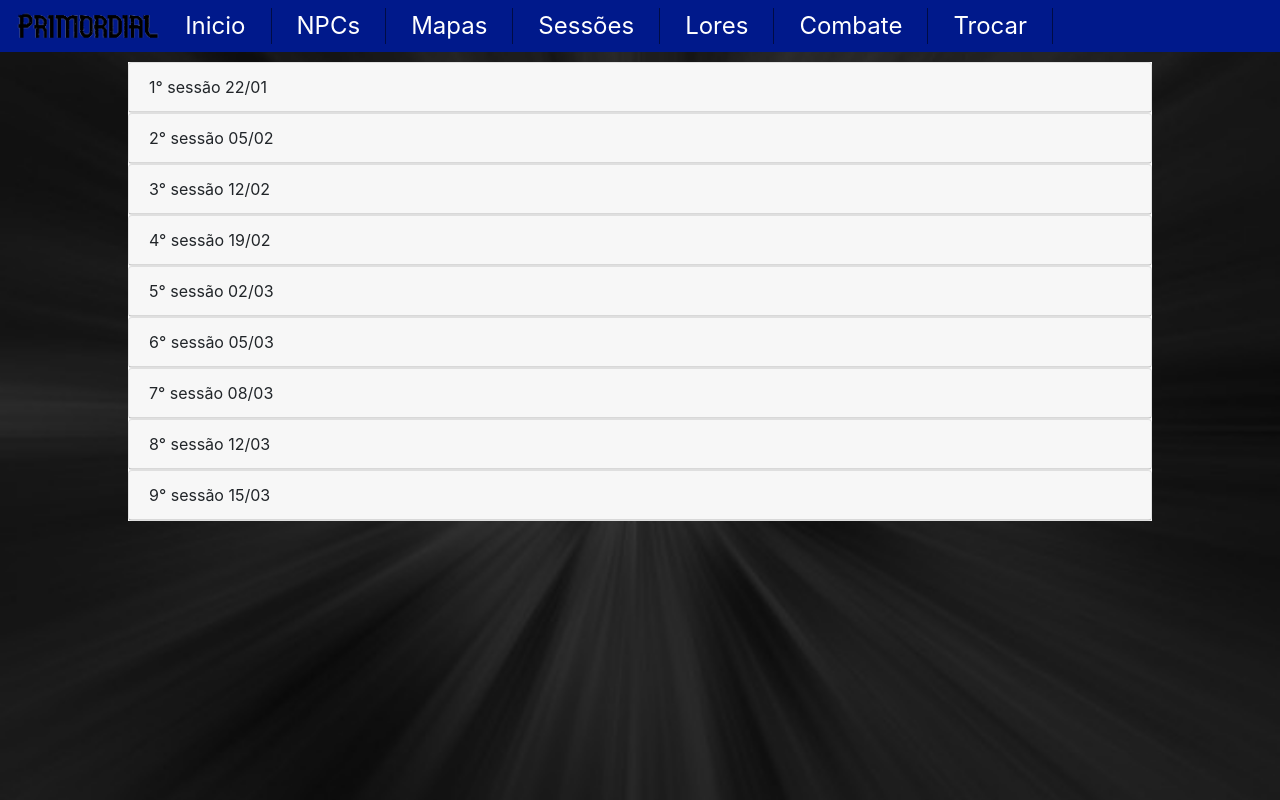
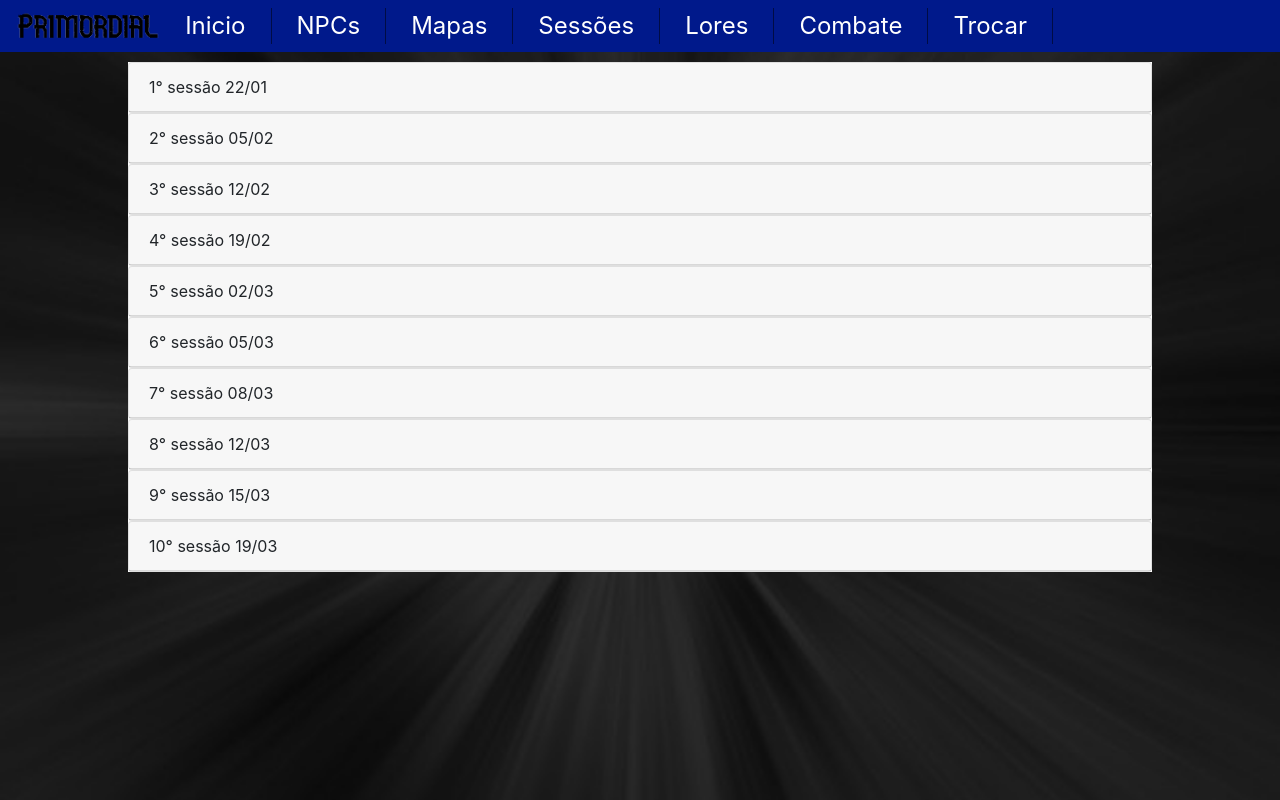
Before and after one commit to CaioCohen/CorruptedDominion, an Angular app: page /sessoes in a window 1280 px wide. Built offline with nearby package versions, Linux system fonts and the light colour scheme; what ngx-bootstrap-icons would draw is missing.

Commit message:
sessao 10 campanha 9

```diff
--- a/src/app/main/sessoes/sessoes.component.html
+++ b/src/app/main/sessoes/sessoes.component.html
@@ -864,6 +864,15 @@
         <p>Enquanto o grupo decide ainda se vão ajudar a Corte do Crepúsculo ou se vão tentar enganá-la, eles resolver fazer um favor ao Artificer para ganhar uma grana extra.</p>
         <p>Eles concordam em encontrar um grupo de bandidos que roubaram o carregamento desse artificer e lidar com eles.</p>
       </accordion-group>
+      <accordion-group>
+        <div accordion-heading class="header"> 10° sessão 19/03</div>
+        <p>Eles derrotam o grupo de bandidos, que tinha contratado um grupo de mercenários famosos pra protegê-los, e recuperam a carga do artificer.</p>
+        <p>Eles plotam com o Vale Pedra Quebrada pra forjarem a morte do artificer e a destruição das minas.</p>
+        <p>Eles contam pra Senhora do Crepúsculo que o artificer morreu e que as minas foram destruidas, ela manda alguém investigar, mas não parece perceber a verdade.</p>
+        <p>Enquanto isso, o grupo resolve fazer uma missão secundária pra Senhora do Crepúsculo, de recuperar um artefato roubado por uma bruxa.</p>
+        <p>Depois da missão, a Senhora do Crepúsculo entrega a eles o amuleto primordial.</p>
+        <p>Antes de voltarem para o plano material, Rioxo, Jieshi e Karl tentam espionar a corte do crepúsculo, no meio da tentativa deles, eles encontram Flam, o comerciante misterioso, que lhes da umas informações valiosas sobre a corte do Crepúsculo.</p>
+      </accordion-group>
     </ng-container>
 </accordion>
 </div>
```
